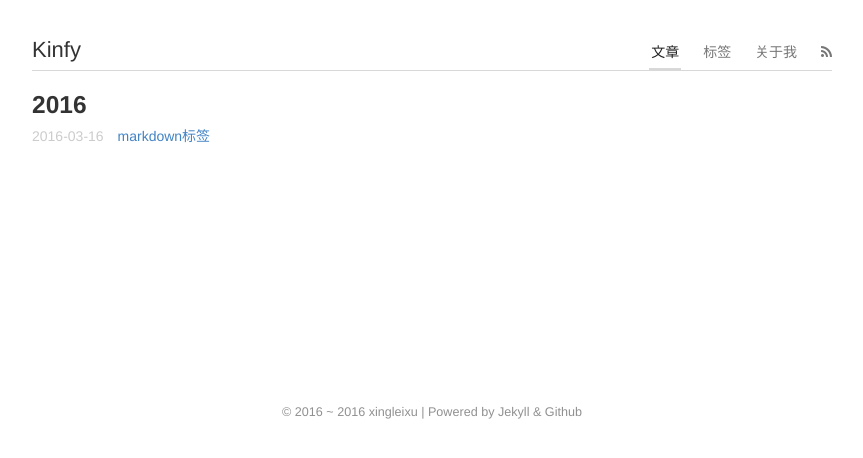
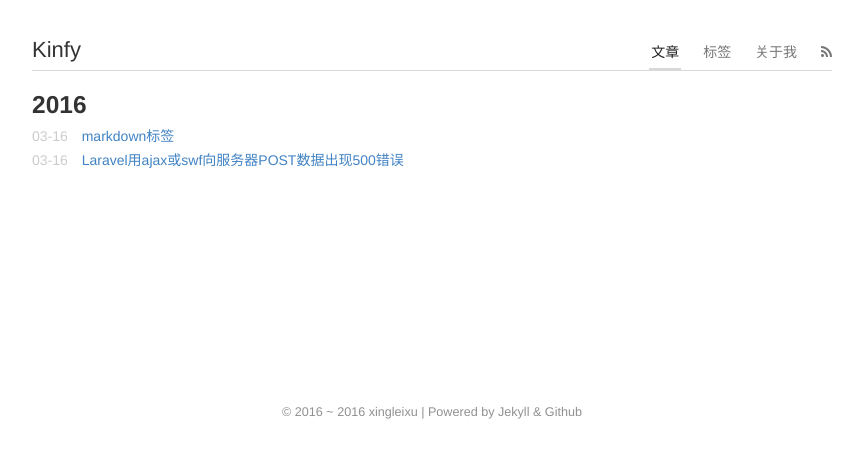
Before and after one commit to xingleixu/blog, a Jekyll site: the page built from index.html, in a window 1280 px wide. Shown: the top 458 px of the page, without its empty margins (208-1071 px from the left). Built offline with Jekyll 4.4.1, drawn with Linux system fonts in a browser that asks for light colours; nearby versions of some CDN libraries; some of the changed lines change nothing that is shown.

Commit message:
添加文章，修改H1 H2 等标题的下边距为0

````diff
--- /dev/null
+++ b/_posts/2016-03-16-laravel-CSRF-ajax-swf.md
@@ -0,0 +1,54 @@
+---
+title: Laravel用ajax或swf向服务器POST数据出现500错误
+layout: post
+guid: urn:uuid:5b87e660-cda7-0133-e7cb-63916fd8f332
+tags:
+  - Laravel
+---
+
+## 症状
+Laravel用Ajax或swf向服务器POST数据出现500错误。
+
+## 原因
+Laravel5默认中间件里包含CSRF的验证。
+
+也就说，所有的POST提交的表单都需要包含 `csrf_token`。
+
+Ajax或swf向服务器提交数据的时候，构造数据的时候是没有带上 `csrf_token` 的数据的。
+
+## 解决
+1. 构造 `csrf_token` 发送
+	- 如果是Ajax,可以将数据生成在某个网页的隐藏节点里，然后用JS脚本去读取，并构造发送，可以参考[这里][1]，或者参考[Laravel Ajax 500 Internal Server error – 5+ Reasons – Quick Fix][2]这篇文章。
+
+	- swf跟Ajax道理一样，建议可以在构造swf结构的时候，以swf参数属性的方式传至给swf。如果是swf自发POST数据就无能为力了。
+
+2. 禁用 `csrf_token`
+	- 全局禁用方法参考[这篇文章][3]，但是考虑安全因素这里 <mark>并不推荐</mark>。
+
+	- 可以在 `app\Http\Middleware\VerifyCsrfToken.php` 文件里定义的 `VerifyCsrfToken` 类里的 `$except` 属性数组里添加例外的路由，以下代码中的两个路由 `/album/upload` `/album/replace`,将取消CSRF的验证。
+
+```
+namespace App\Http\Middleware;
+
+use Illuminate\Foundation\Http\Middleware\VerifyCsrfToken as BaseVerifier;
+
+class VerifyCsrfToken extends BaseVerifier
+{
+    /**
+     * The URIs that should be excluded from CSRF verification.
+     *
+     * @var array
+     */
+    protected $except = [
+        '/album/upload',
+        '/album/replace'
+    ];
+}
+```
+
+
+[1]:http://stackoverflow.com/questions/32256969/laravel-5-ajax-post-500-internal-server-error
+
+[2]:http://abbasharoon.me/how-to-fix-laravel-ajax-500-internal-server-error/
+
+[3]:http://www.cnblogs.com/HD/p/4555369.html
--- a/index.html
+++ b/index.html
@@ -13,7 +13,7 @@ layout: page
  <ul>
   {% endif %}
   <li>
-    <time datetime="{{ post.date | date:"%Y-%m-%d" }}">{{ post.date | date:"%Y-%m-%d" }}</time>
+    <time datetime="{{ post.date | date:"%m-%d" }}">{{ post.date | date:"%m-%d" }}</time>
     <a href="{{ post.url }}" title="{{ post.title }}">{{ post.title }}</a>
  </li>
  </ul>
--- a/static/css/github-markdown.css
+++ b/static/css/github-markdown.css
@@ -256,7 +256,7 @@
 .markdown-body h5,
 .markdown-body h6 {
   margin-top: 1em;
-  margin-bottom: 16px;
+/*  margin-bottom: 16px;*/
   font-weight: bold;
   line-height: 1.4;
 }
````
